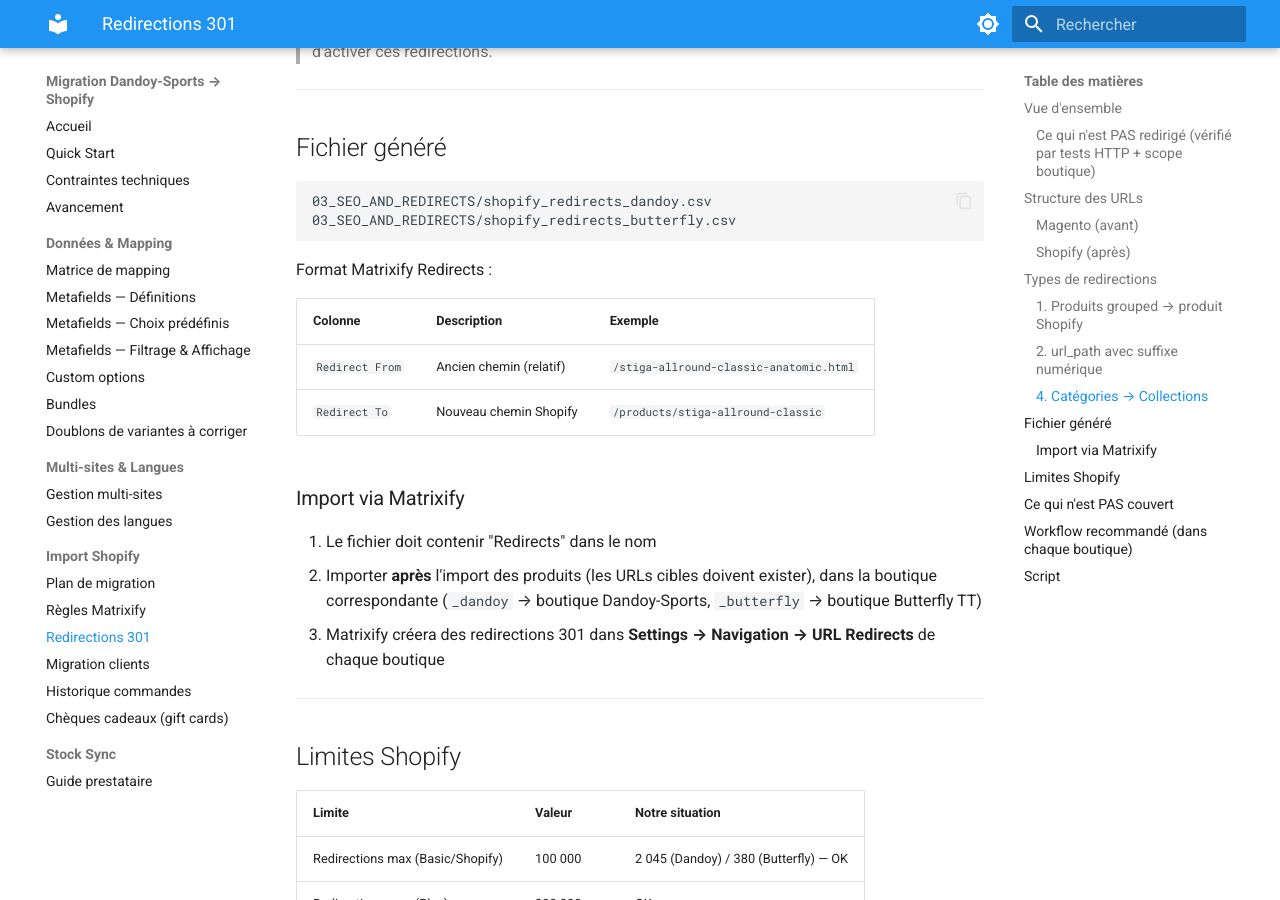
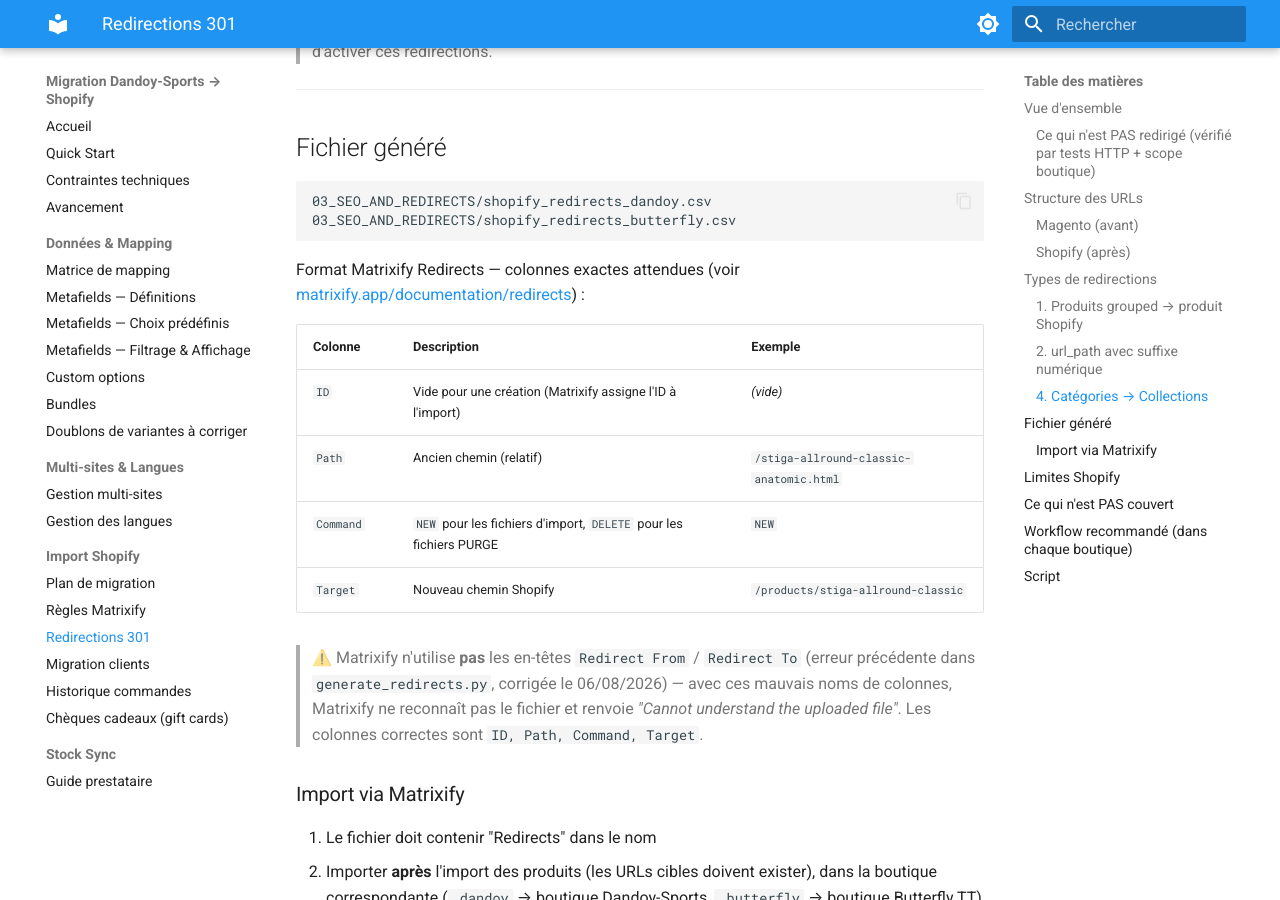
Before and after one commit to Webdigitales/dandoy-migration-2026, an MkDocs documentation site: the page built from 05_DOCS/import/redirections.md, in a window 1280 px wide and 900 px high, scrolled down 1946 px. Built offline with MkDocs 1.6.1 and Material for MkDocs 9.7.7, drawn with Linux system fonts in a browser that asks for light colours.

Commit message:
Fix redirect CSV column names for Matrixify (ID/Path/Command/Target)
Matrixify does not recognize "Redirect From"/"Redirect To" headers and
fails with "Cannot understand the uploaded file". The correct template
columns are ID, Path, Command, Target.

Co-Authored-By: Claude Sonnet 5 <noreply@anthropic.com>

````diff
--- a/05_DOCS/import/redirections.md
+++ b/05_DOCS/import/redirections.md
@@ -89,12 +89,20 @@ Magento ajoute parfois un suffixe numérique au `url_path` pour éviter les doub
 03_SEO_AND_REDIRECTS/shopify_redirects_butterfly.csv
 ```
 
-Format Matrixify Redirects :
+Format Matrixify Redirects — colonnes exactes attendues (voir
+[matrixify.app/documentation/redirects](https://matrixify.app/documentation/redirects/)) :
 
 | Colonne | Description | Exemple |
 |---|---|---|
-| `Redirect From` | Ancien chemin (relatif) | `/stiga-allround-classic-anatomic.html` |
-| `Redirect To` | Nouveau chemin Shopify | `/products/stiga-allround-classic` |
+| `ID` | Vide pour une création (Matrixify assigne l'ID à l'import) | *(vide)* |
+| `Path` | Ancien chemin (relatif) | `/stiga-allround-classic-anatomic.html` |
+| `Command` | `NEW` pour les fichiers d'import, `DELETE` pour les fichiers PURGE | `NEW` |
+| `Target` | Nouveau chemin Shopify | `/products/stiga-allround-classic` |
+
+> ⚠️ Matrixify n'utilise **pas** les en-têtes `Redirect From` / `Redirect To` (erreur
+> précédente dans `generate_redirects.py`, corrigée le 06/08/2026) — avec ces mauvais noms de
+> colonnes, Matrixify ne reconnaît pas le fichier et renvoie *"Cannot understand the uploaded
+> file"*. Les colonnes correctes sont `ID, Path, Command, Target`.
 
 ### Import via Matrixify
 
````
Also changed, not shown: 3 other files.
